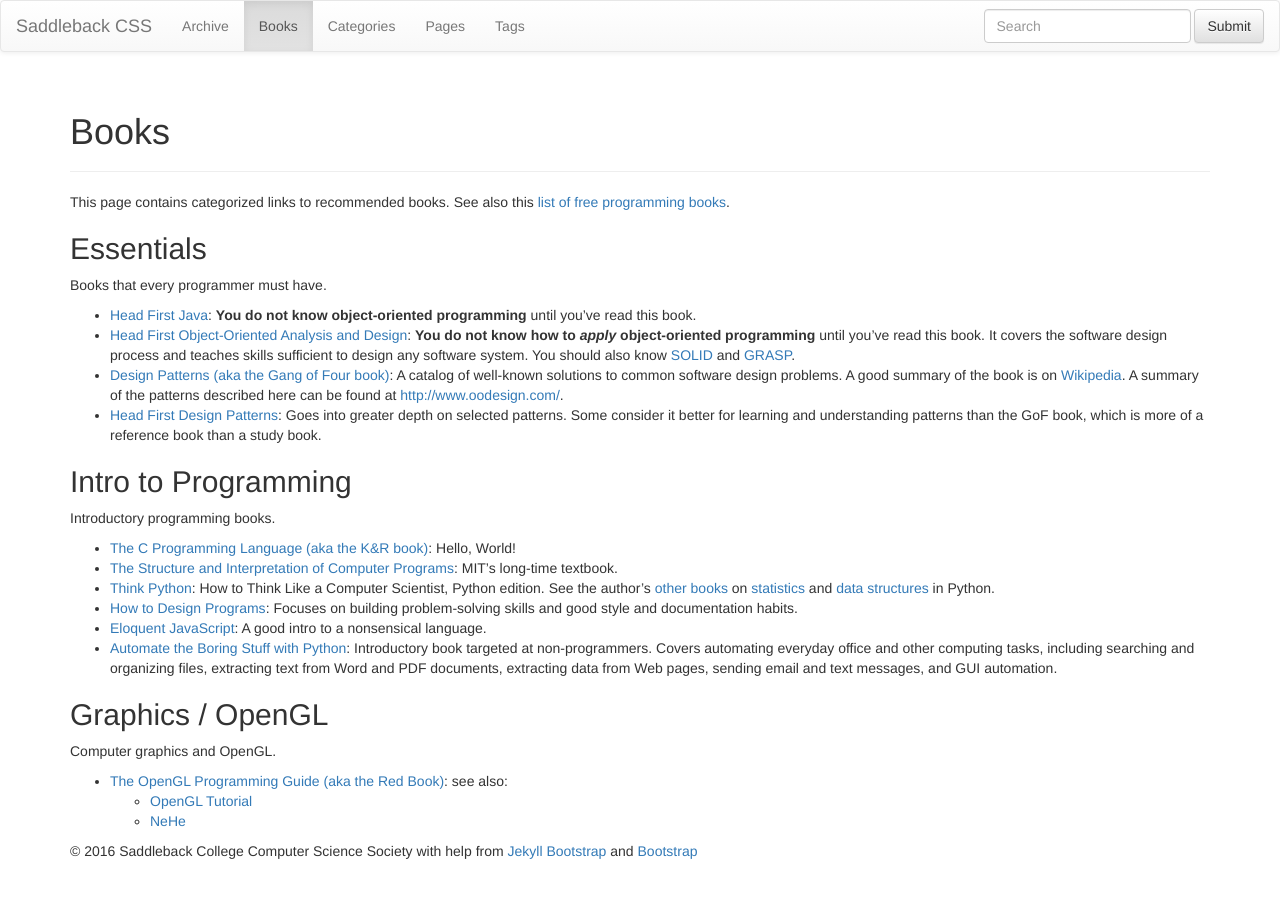
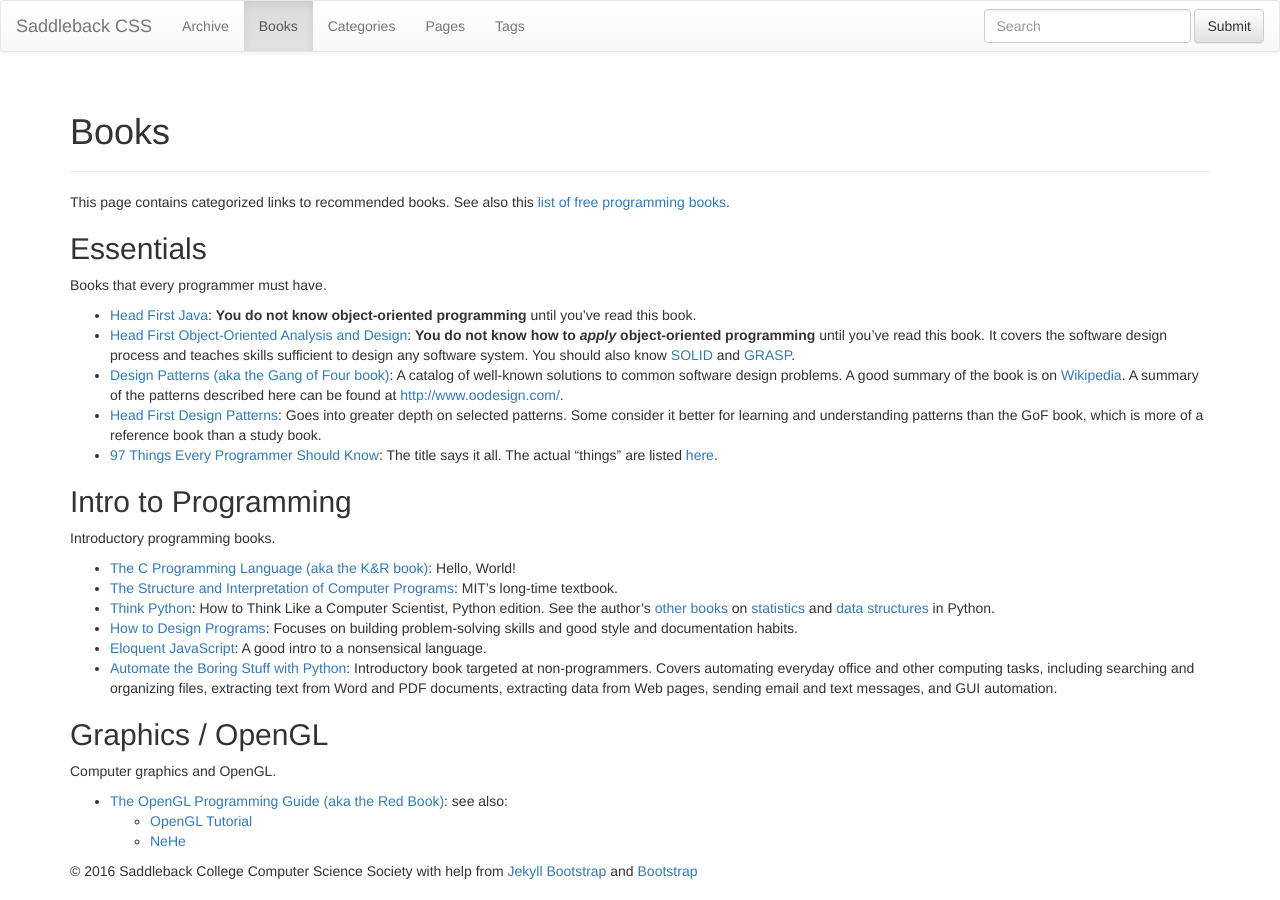
Before and after one commit to SaddlebackCSS/SaddlebackCSS.github.io, a Jekyll site: the page built from books.md, in a window 1280 px wide. Built offline with Jekyll 4.4.1, drawn with Linux system fonts in a browser that asks for light colours; nearby versions of some CDN libraries; library files that are not in the unit come from our copies.

Commit message:
added 97 Things to book list

```diff
--- a/books.md
+++ b/books.md
@@ -33,6 +33,10 @@ Books that every programmer must have.
   Goes into greater depth on selected patterns.
   Some consider it better for learning and understanding patterns than the GoF
   book, which is more of a reference book than a study book.
+- [97 Things Every Programmer Should Know](http://shop.oreilly.com/product/9780596809492.do):
+  The title says it all.
+  The actual "things" are listed
+  [here](http://programmer.97things.oreilly.com/wiki/index.php/Contributions_Appearing_in_the_Book).
 
 
 ## Intro to Programming
```
